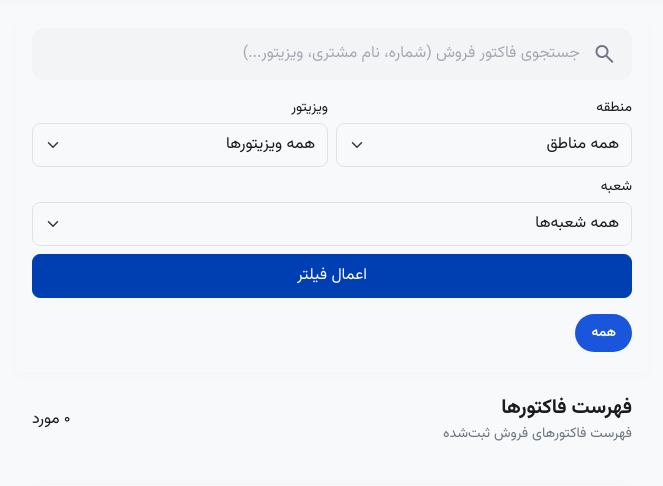
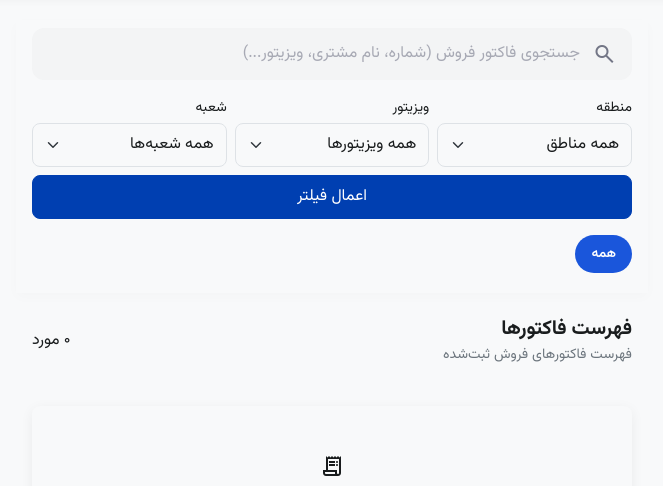
Before and after one commit to Ali-dev-py/RahjouPWA, a Django app: template core/templates/core/factor_list.html in a window 1280 px wide. Shown: the part 64-550 px from the top of the page, without its empty margins (308-971 px from the left). Run offline with Django 5.2, Linux system fonts and the light colour scheme; the template is opened without the code that fills it, so the values that code supplies are empty.

Commit message:
Align region, visitor, and branch filters in one row
Co-authored-by: arena-agent <297053741+arena-agent@users.noreply.github.com>

```diff
--- a/templates/partials/_document_filters.html
+++ b/templates/partials/_document_filters.html
@@ -1,19 +1,19 @@
 <div class="document-filters row g-2 mt-2">
-    <div class="col-6">
+    <div class="col-4">
         <label class="form-label small mb-1" for="area-filter">منطقه</label>
         <select class="form-select" name="area" id="area-filter">
             <option value="">همه مناطق</option>
             {% for id, name in area_options %}<option value="{{ id }}" {% if selected_area == id %}selected{% endif %}>{{ name }}</option>{% endfor %}
         </select>
     </div>
-    <div class="col-6">
+    <div class="col-4">
         <label class="form-label small mb-1" for="visitor-filter">ویزیتور</label>
         <select class="form-select" name="visitor" id="visitor-filter">
             <option value="">همه ویزیتورها</option>
             {% for name in visitor_options %}<option value="{{ name }}" {% if selected_visitor == name %}selected{% endif %}>{{ name }}</option>{% endfor %}
         </select>
     </div>
-    <div class="col-12">
+    <div class="col-4">
         <label class="form-label small mb-1" for="branch-filter">شعبه</label>
         <select class="form-select" name="branch" id="branch-filter">
             <option value="">همه شعبه‌ها</option>
```
Also changed, not shown: core/tests.py (+11 -0 lines).
